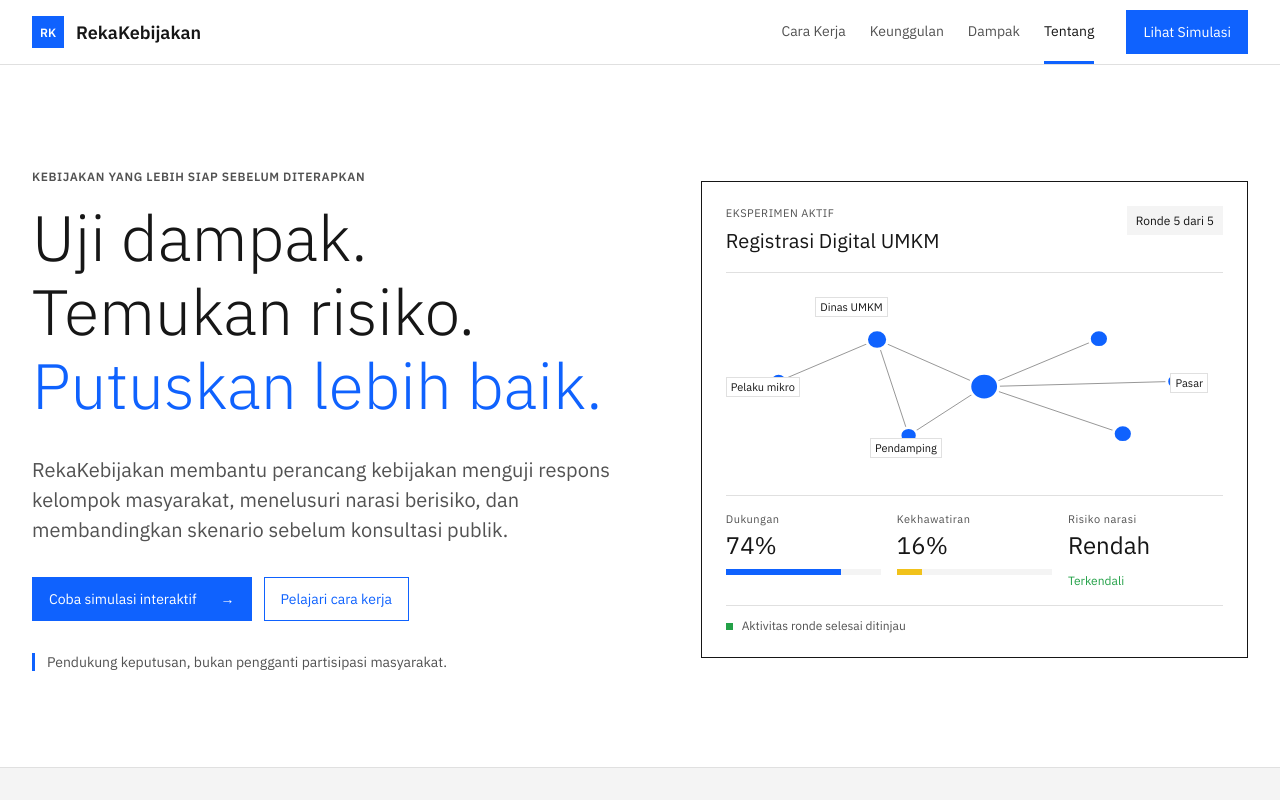
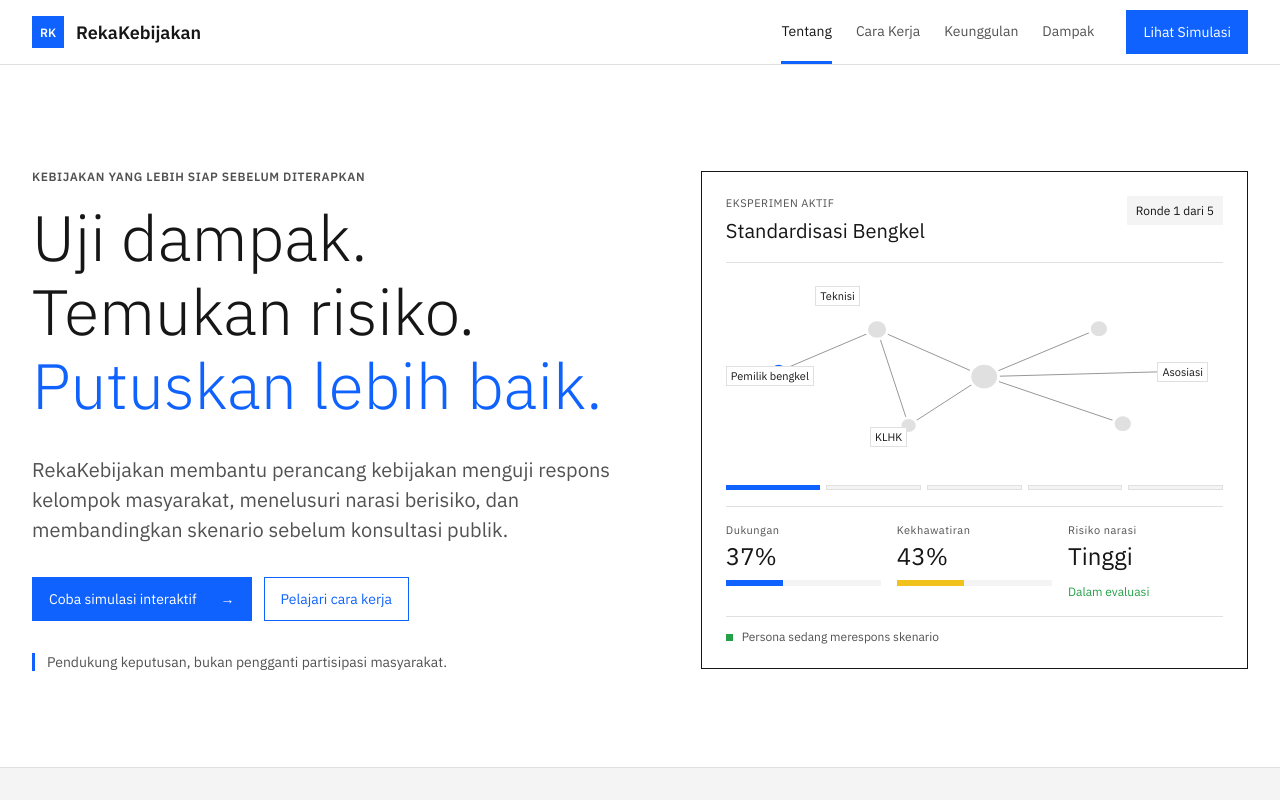
Before and after one commit to hib4/RekaKebijakan, a React (Vite) app: page / in a window 1280 px wide. Shown: the top 800 px of the page. Built offline with nearby package versions, Linux system fonts and the light colour scheme.

Commit message:
feat: interactive animation

```diff
--- a/src/App.css
+++ b/src/App.css
@@ -264,9 +264,18 @@
   stroke-width: 1;
 }
 .network circle {
-  fill: var(--blue);
+  fill: var(--stronger, #e0e0e0);
   stroke: #fff;
   stroke-width: 3;
+  transition:
+    fill 0.35s ease,
+    r 0.35s ease;
+}
+.network circle.active-node {
+  fill: var(--blue);
+}
+.network circle.primary-node {
+  fill: var(--primary-dark, #0043ce);
 }
 .network .node {
   position: absolute;
@@ -290,6 +299,27 @@
 .n4 {
   right: 3%;
   top: 44%;
+}
+.preview-rounds {
+  display: grid;
+  grid-template-columns: repeat(5, 1fr);
+  gap: 6px;
+  margin: 0 0 16px;
+}
+.preview-rounds i {
+  height: 5px;
+  background: var(--surface);
+  border: 1px solid var(--line);
+  color: transparent;
+  font-size: 0;
+  font-style: normal;
+  transition:
+    background 0.25s ease,
+    border-color 0.25s ease;
+}
+.preview-rounds i.done {
+  background: var(--blue);
+  border-color: var(--blue);
 }
 .preview-metrics {
   display: grid;
@@ -1223,6 +1253,8 @@ footer {
   }
   .meter em,
   .bar i,
+  .network circle,
+  .preview-rounds i,
   .step {
     transition: none;
   }
--- a/src/App.tsx
+++ b/src/App.tsx
@@ -84,58 +84,118 @@ function Brand() {
   );
 }
 
+const activeExperiments = [
+  {
+    name: "Registrasi Digital UMKM",
+    scenario: scenarios[2],
+    nodes: ["Pelaku mikro", "Dinas UMKM", "Pendamping", "Pasar"],
+  },
+  {
+    name: "Standardisasi Bengkel",
+    scenario: scenarios[1],
+    nodes: ["Pemilik bengkel", "Teknisi", "KLHK", "Asosiasi"],
+  },
+  {
+    name: "Penyaluran Pupuk",
+    scenario: scenarios[0],
+    nodes: ["Petani", "Kios Resmi", "Distributor", "Kementerian"],
+  },
+];
+
 function ProductPreview() {
+  const [activeExpIndex, setActiveExpIndex] = useState(0);
+  const [previewRound, setPreviewRound] = useState(() =>
+    window.matchMedia("(prefers-reduced-motion: reduce)").matches ? 5 : 1,
+  );
+  const activeExp = activeExperiments[activeExpIndex];
+  const previewMetrics = getRoundMetrics(activeExp.scenario, previewRound);
+
+  useEffect(() => {
+    if (window.matchMedia("(prefers-reduced-motion: reduce)").matches) {
+      return undefined;
+    }
+
+    let timerId: number;
+
+    const runNextTick = (currentRound: number) => {
+      const isEnd = currentRound >= 5;
+      const delay = 1200;
+
+      timerId = window.setTimeout(() => {
+        if (isEnd) {
+          setActiveExpIndex((prevIdx) => (prevIdx + 1) % activeExperiments.length);
+          setPreviewRound(1);
+          runNextTick(1);
+        } else {
+          setPreviewRound(currentRound + 1);
+          runNextTick(currentRound + 1);
+        }
+      }, delay);
+    };
+
+    runNextTick(previewRound);
+
+    return () => window.clearTimeout(timerId);
+  }, []);
+
   return (
     <div
       className="product-preview"
-      aria-label="Pratinjau simulasi Registrasi Digital UMKM"
+      aria-label={`Pratinjau simulasi ${activeExp.name}`}
     >
       <div className="preview-top">
         <div>
           <small>EKSPERIMEN AKTIF</small>
-          <strong>Registrasi Digital UMKM</strong>
+          <strong>{activeExp.name}</strong>
         </div>
-        <span className="round-tag">Ronde 5 dari 5</span>
+        <span className="round-tag">Ronde {previewRound} dari 5</span>
       </div>
       <div className="network" aria-hidden="true">
         <svg viewBox="0 0 520 218" preserveAspectRatio="none">
           <path d="M55 106 L158 58 L270 112 L390 57 M158 58 L191 168 L270 112 L415 166 M270 112 L470 106" />
-          <circle cx="55" cy="106" r="9" />
-          <circle cx="158" cy="58" r="11" />
-          <circle cx="191" cy="168" r="9" />
-          <circle cx="270" cy="112" r="15" />
-          <circle cx="390" cy="57" r="10" />
-          <circle cx="415" cy="166" r="10" />
-          <circle cx="470" cy="106" r="9" />
+          <circle className={previewRound >= 1 ? "active-node" : ""} cx="55" cy="106" r="9" />
+          <circle className={previewRound >= 2 ? "active-node" : ""} cx="158" cy="58" r="11" />
+          <circle className={previewRound >= 2 ? "active-node" : ""} cx="191" cy="168" r="9" />
+          <circle className={previewRound >= 3 ? "active-node primary-node" : ""} cx="270" cy="112" r="15" />
+          <circle className={previewRound >= 4 ? "active-node" : ""} cx="390" cy="57" r="10" />
+          <circle className={previewRound >= 5 ? "active-node" : ""} cx="415" cy="166" r="10" />
+          <circle className={previewRound >= 5 ? "active-node" : ""} cx="470" cy="106" r="9" />
         </svg>
-        <label className="node n1">Pelaku mikro</label>
-        <label className="node n2">Dinas UMKM</label>
-        <label className="node n3">Pendamping</label>
-        <label className="node n4">Pasar</label>
+        <span className="node n1">{activeExp.nodes[0]}</span>
+        <span className="node n2">{activeExp.nodes[1]}</span>
+        <span className="node n3">{activeExp.nodes[2]}</span>
+        <span className="node n4">{activeExp.nodes[3]}</span>
+      </div>
+      <div className="preview-rounds" aria-hidden="true">
+        {rounds.map((item) => (
+          <i className={item <= previewRound ? "done" : ""} key={item}>
+            {item}
+          </i>
+        ))}
       </div>
       <div className="preview-metrics">
         <div>
           <small>Dukungan</small>
-          <b>74%</b>
+          <b>{previewMetrics.support}%</b>
           <i className="meter blue">
-            <em style={{ width: "74%" }} />
+            <em style={{ width: `${previewMetrics.support}%` }} />
           </i>
         </div>
         <div>
           <small>Kekhawatiran</small>
-          <b>16%</b>
+          <b>{previewMetrics.concern}%</b>
           <i className="meter amber">
-            <em style={{ width: "16%" }} />
+            <em style={{ width: `${previewMetrics.concern}%` }} />
           </i>
         </div>
         <div>
           <small>Risiko narasi</small>
-          <b>Rendah</b>
-          <span className="status-line">Terkendali</span>
+          <b>{previewMetrics.risk}</b>
+          <span className="status-line">{previewRound === 5 ? "Terkendali" : "Dalam evaluasi"}</span>
         </div>
       </div>
       <div className="activity">
-        <span /> Aktivitas ronde selesai ditinjau
+        <span /> {previewRound === 5 ? "Aktivitas ronde selesai ditinjau" : "Persona sedang merespons skenario"}
       </div>
     </div>
   );
@@ -217,6 +277,7 @@ function App() {
   const [menuOpen, setMenuOpen] = useState(false);
   const [activeNav, setActiveNav] = useState("");
   const [activeStep, setActiveStep] = useState(0);
+  const [caraKerjaVisible, setCaraKerjaVisible] = useState(false);
   const [scenarioIndex, setScenarioIndex] = useState(0);
   const [round, setRound] = useState(1);
   const [hasRun, setHasRun] = useState(false);
@@ -229,6 +290,20 @@ function App() {
     () => getRoundMetrics(scenario, round),
     [scenario, round],
   );
+  useEffect(() => {
+    const element = document.getElementById("cara-kerja");
+    if (!element) return;
+    const observer = new IntersectionObserver(
+      ([entry]) => {
+        if (entry.isIntersecting) {
+          setCaraKerjaVisible(true);
+        }
+      },
+      { threshold: 0.1 }
+    );
+    observer.observe(element);
+    return () => observer.disconnect();
+  }, []);
   useEffect(() => {
     const sections = [...navigation]
       .map(([, id]) => document.getElementById(id))
@@ -250,6 +325,15 @@ function App() {
     },
     [],
   );
+  useEffect(() => {
+    if (!caraKerjaVisible || activeStep >= processSteps.length - 1) {
+      return;
+    }
+    const timer = window.setInterval(() => {
+      setActiveStep((prev) => prev + 1);
+    }, 2000);
+    return () => window.clearInterval(timer);
+  }, [activeStep, caraKerjaVisible]);
   const stopSimulationTimer = () => {
     if (simulationTimer.current) {
       window.clearInterval(simulationTimer.current);
@@ -295,7 +379,7 @@ function App() {
 
         return currentRound + 1;
       });
-    }, 420);
+    }, 1000);
   };
   return (
     <div id="utama">
@@ -794,7 +878,7 @@ function App() {
           </div>
         </div>
         <div className="shell copyright">
-          © 2026 RekaKebijakan. Prototipe untuk GEMASTIK 2026.
+          © 2026 RekaKebijakan.
         </div>
       </footer>
       {dialogOpen && <ContactDialog onClose={() => setDialogOpen(false)} />}
--- a/src/data/content.ts
+++ b/src/data/content.ts
@@ -1,8 +1,8 @@
 export const navigation = [
+  ["Tentang", "tentang"],
   ["Cara Kerja", "cara-kerja"],
   ["Keunggulan", "keunggulan"],
   ["Dampak", "dampak"],
-  ["Tentang", "tentang"],
 ] as const;
 
 export const problems = [
```
Also changed, not shown: 1 other file (tests, documents, lock files or other folders).
